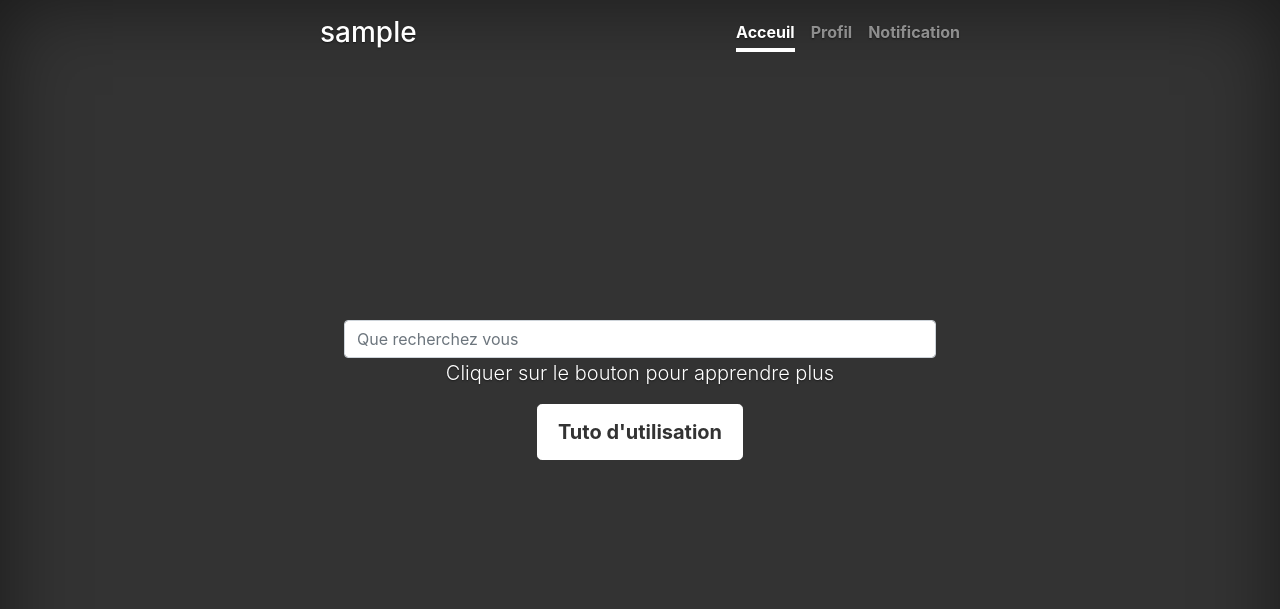
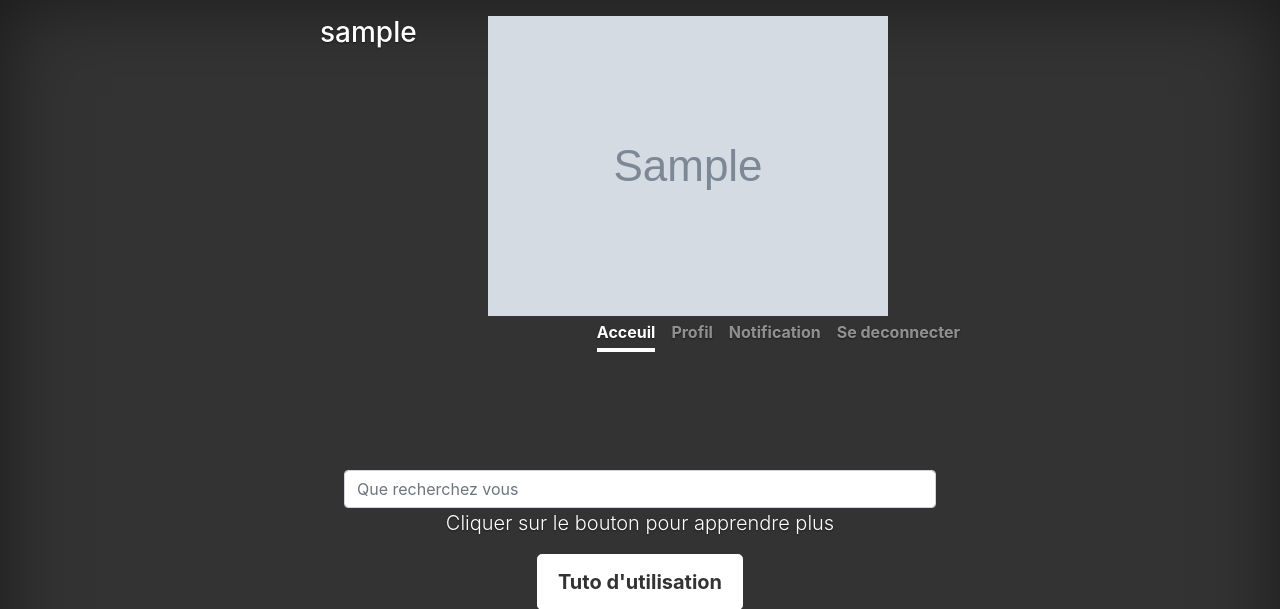
Before and after one commit to dedemilano/LOGEIQUE, a Django app: page /client/profile/1 in a window 1280 px wide. Shown: the top 609 px of the page. Run offline with Django 3.2, Linux system fonts and the light colour scheme; a user stored in the database is signed in; tables that the repository leaves empty hold one stand-in row (values such as "Sample post"); grey boxes marked "Sample" are stand-in pictures; some libraries are stand-ins or nearby versions.

Commit message:
ajout d'avatar dans le profil client

```diff
--- a/spaces/templates/spaces/see_client_profile.html
+++ b/spaces/templates/spaces/see_client_profile.html
@@ -42,10 +42,14 @@
         <header class="masthead mb-auto">
             <div class="inner">
                 <h3 class="masthead-brand">{{user.username}}</h3>
+                {% if user.client.avatar %}
+                <img src="{{user.client.avatar.url}}" alt="Image de {{user.username}}">
+                {% endif %}
                 <nav class="nav nav-masthead justify-content-center">
                     <a class="nav-link active" href="#">Acceuil</a>
                     <a class="nav-link" href="{% url 'spaces:edit_profile' user.id %}">Profil</a>
                     <a class="nav-link" href="#">Notification</a>
+                    <a class="nav-link" href="{% url 'spaces:logout' %}">Se deconnecter</a>
                 </nav>
             </div>
         </header>
```
